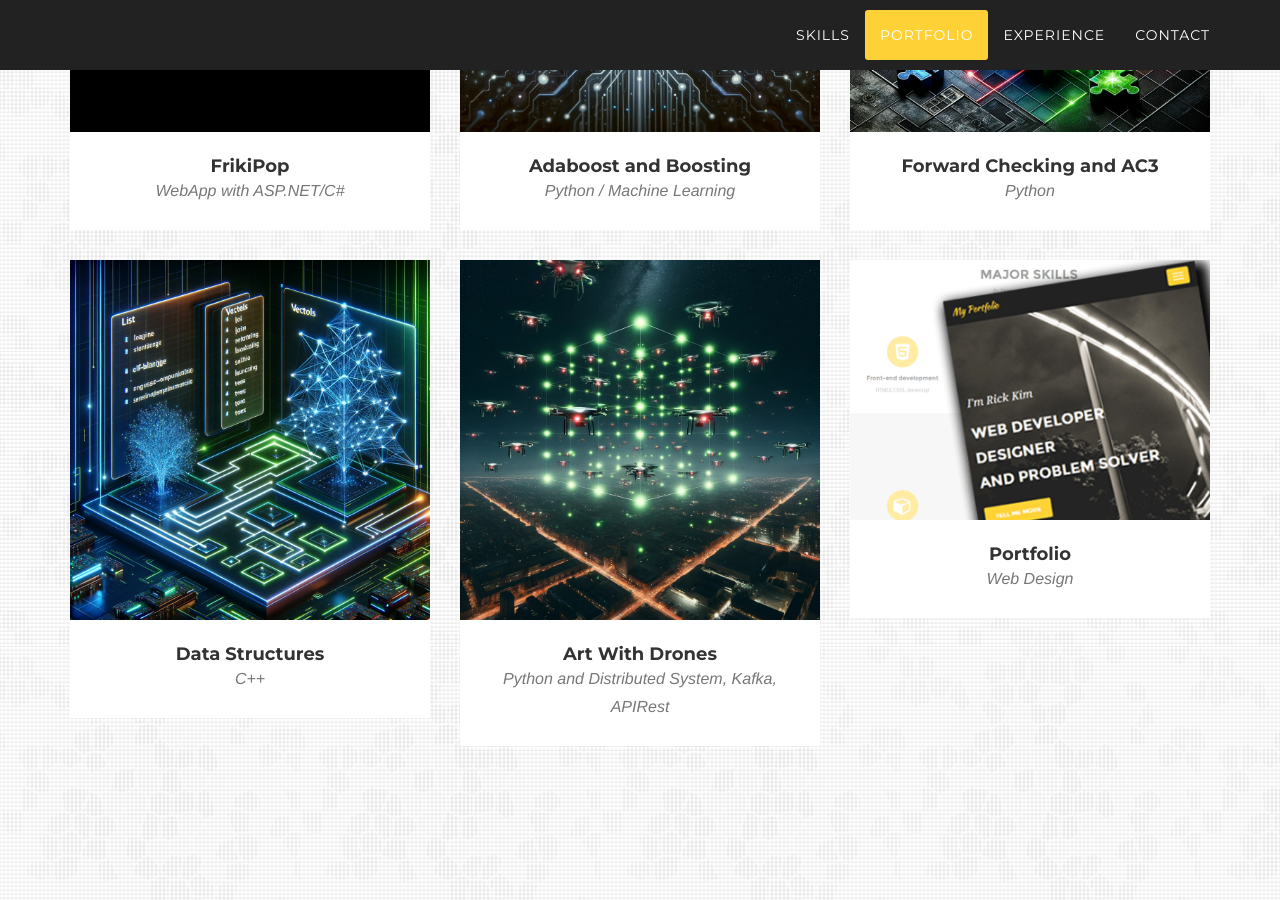
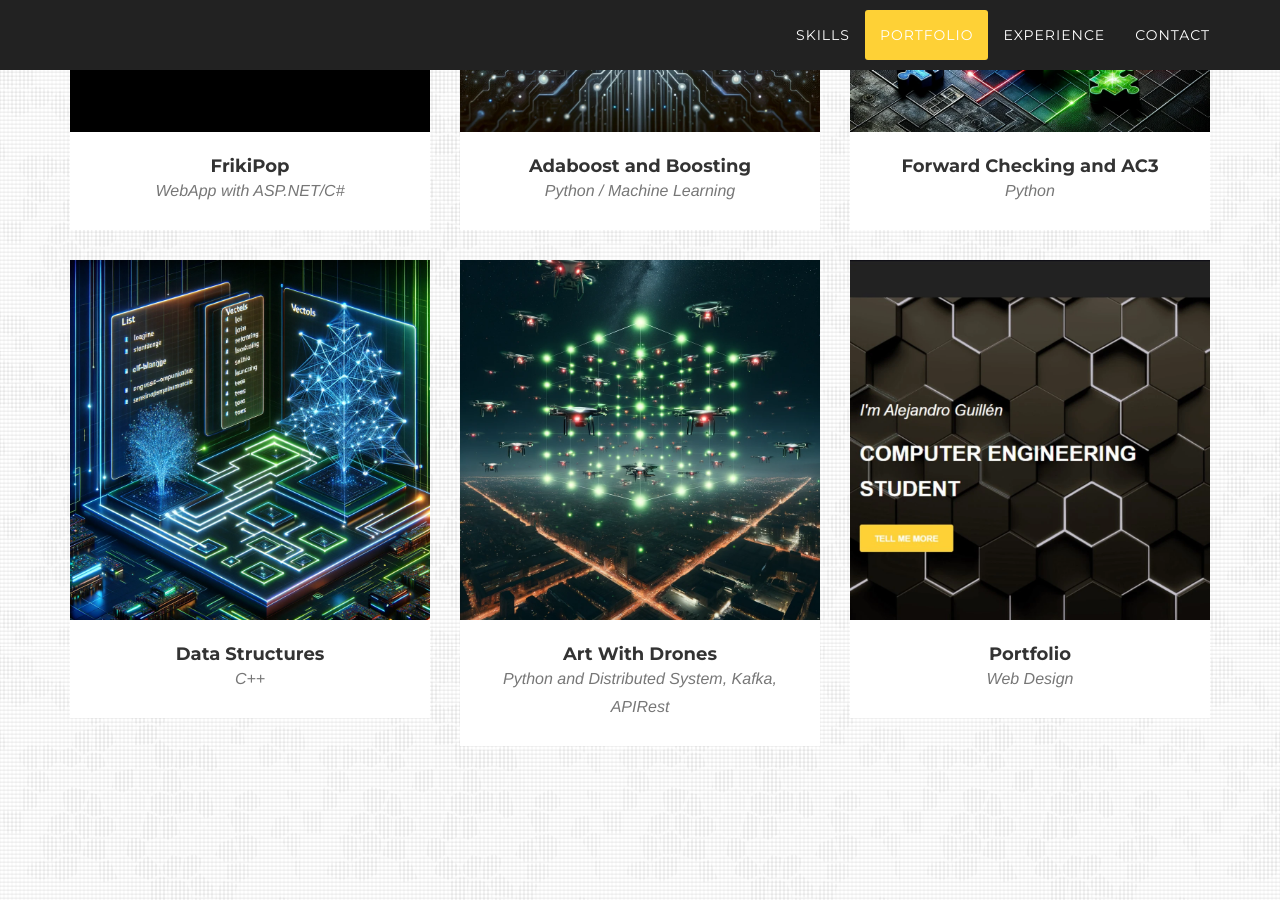
Before and after one commit to agmerino03/agmerino03.github.io, a Jekyll site: the page built from index.html, in a window 1280 px wide and 900 px high, scrolled down 2484 px. Built offline with Jekyll 4.4.1, drawn with Linux system fonts in a browser that asks for light colours; some web fonts are replaced.

Commit message:
New photo for portfolio

```diff
--- a/_includes/portfolio_grid.html
+++ b/_includes/portfolio_grid.html
@@ -92,7 +92,7 @@
                                 <i class="fa fa-plus fa-3x"></i>
                             </div>
                         </div>
-                        <img src="img/portfolio/portfolio.png" class="img-responsive" alt="">
+                        <img src="img/portfolio/portfolio.webp" class="img-responsive" alt="">
                     </a>
                     <div class="portfolio-caption">
                         <h4>Portfolio</h4>
```
Also changed, not shown: img/portfolio/portfolio.png (deleted), img/portfolio/portfolio.webp (added).
